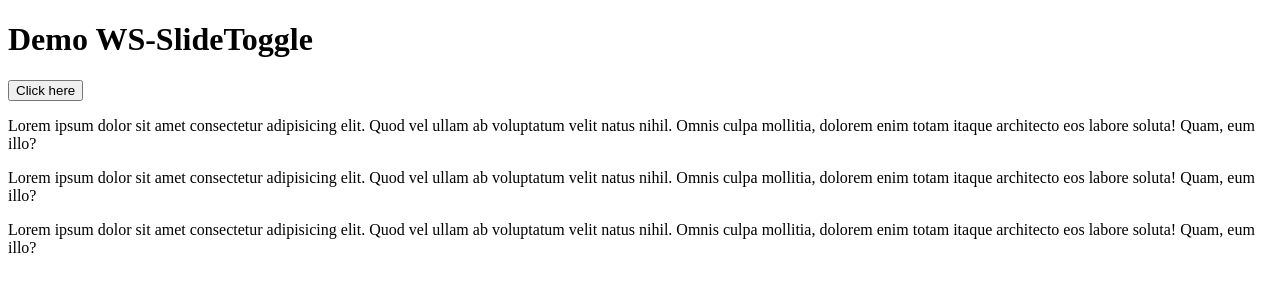
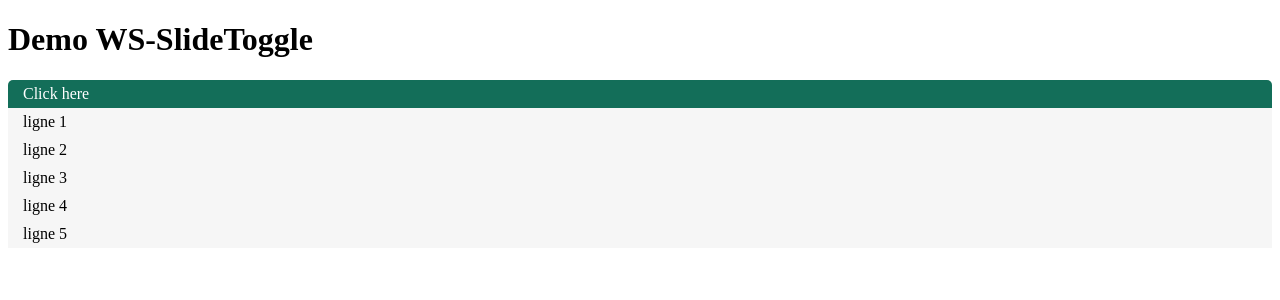
Before and after one commit to AlexandreBulete/WS-SlideToggle, a PHP site: page / in a window 1280 px wide. Shown: the top 300 px of the page. Run offline with PHP 8.4, Linux system fonts and the light colour scheme.

Commit message:
style: demo

```diff
--- a/demo/index.php
+++ b/demo/index.php
@@ -6,19 +6,42 @@
     <meta http-equiv="X-UA-Compatible" content="ie=edge">
     <title>Demo WS SlideToggle</title>
     <script src="slideToggle.js"></script>
+    <style lang="css">
+        #wrap-btn {
+            margin: 0;
+            background: #136e59;
+            color: white;
+            padding: 5px 15px;
+            border-top-left-radius: 5px;
+            border-top-right-radius: 5px;
+        }
+        #wrap-btn:hover {
+            cursor: pointer;
+        }
+        #wrap-content {
+            background-color: #f6f6f6;
+        }
+        #wrap-content p {
+            /* border: 1px solid lightgrey; */
+            padding: 5px 15px;
+            margin: 0;
+        }
+    </style>
 </head>
 <body>
     <h1>Demo WS-SlideToggle</h1>
-    <button id="elem">Click here</button>
+    <p id="wrap-btn">Click here</p>
     <div id="wrap-content">
-        <p>Lorem ipsum dolor sit amet consectetur adipisicing elit. Quod vel ullam ab voluptatum velit natus nihil. Omnis culpa mollitia, dolorem enim totam itaque architecto eos labore soluta! Quam, eum illo?</p>
-        <p>Lorem ipsum dolor sit amet consectetur adipisicing elit. Quod vel ullam ab voluptatum velit natus nihil. Omnis culpa mollitia, dolorem enim totam itaque architecto eos labore soluta! Quam, eum illo?</p>
-        <p>Lorem ipsum dolor sit amet consectetur adipisicing elit. Quod vel ullam ab voluptatum velit natus nihil. Omnis culpa mollitia, dolorem enim totam itaque architecto eos labore soluta! Quam, eum illo?</p>
+        <p>ligne 1</p>
+        <p>ligne 2</p>
+        <p>ligne 3</p>
+        <p>ligne 4</p>
+        <p>ligne 5</p>
     </div>
 
     <script>
         slideToggle(
-            document.getElementById('elem'),
+            document.getElementById('wrap-btn'),
             document.getElementById('wrap-content'),
             100
         );
```
